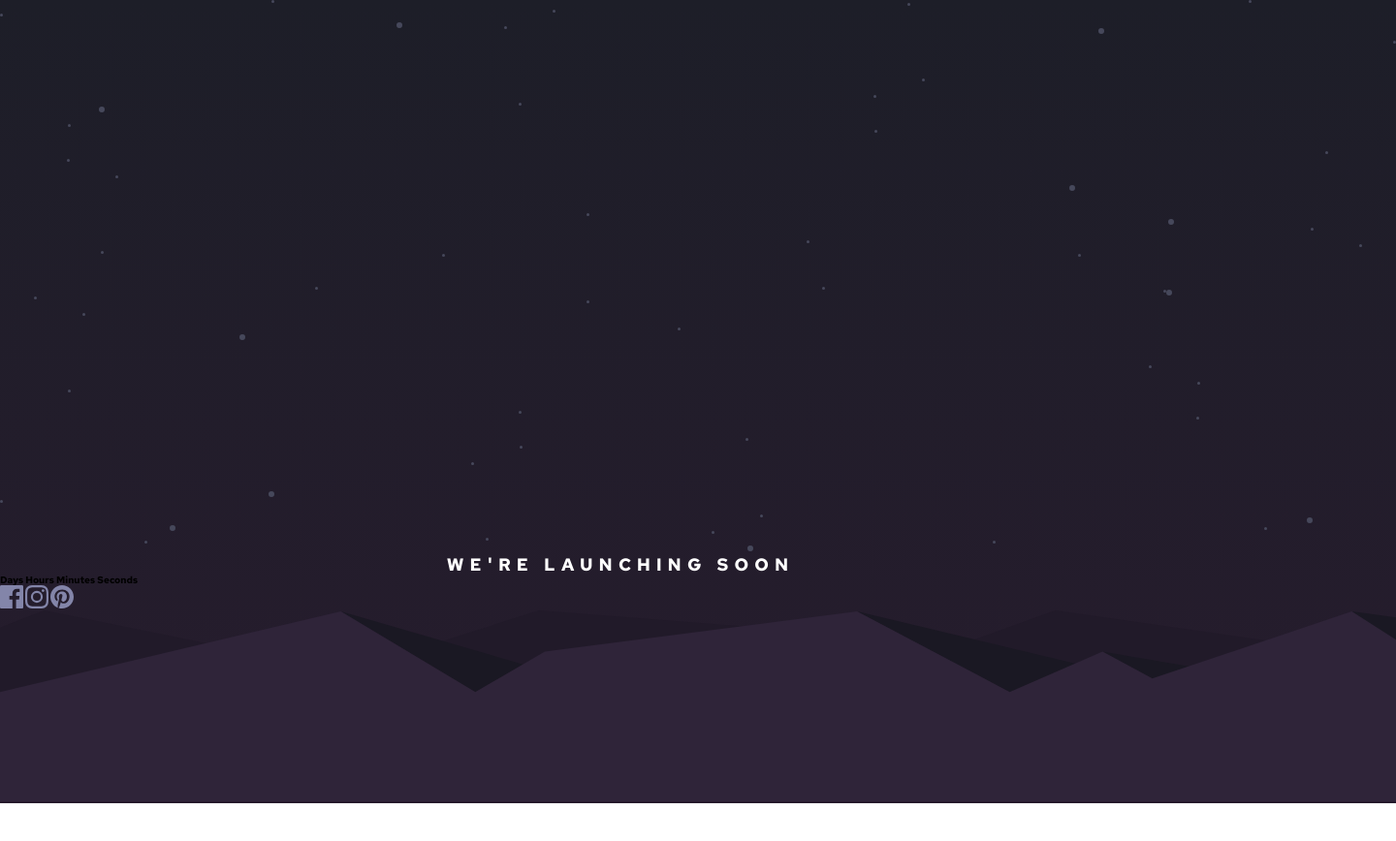
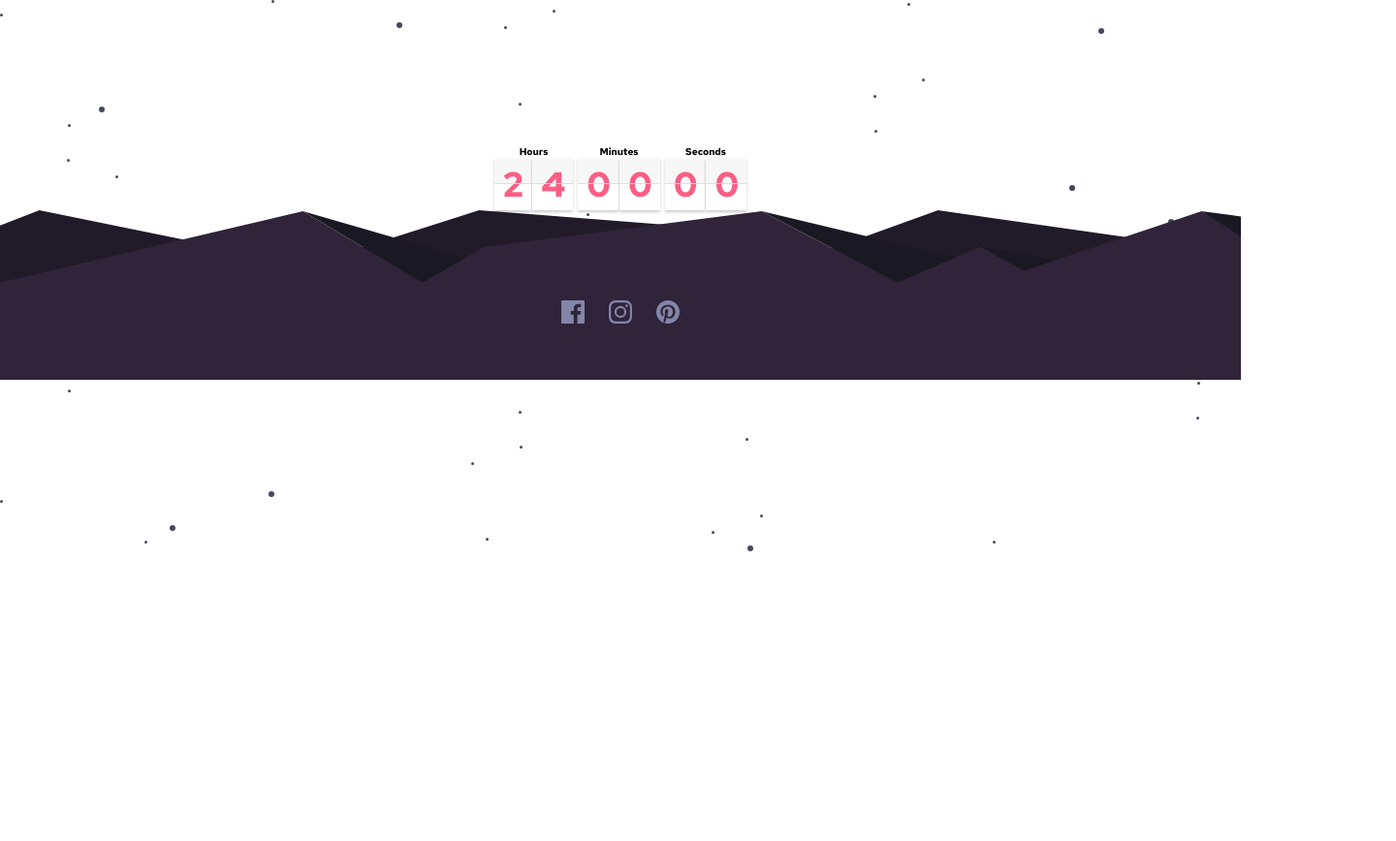
Before and after one commit to Tornike-Peradze/Launch-countdown-timer, a plain HTML site: page index.html in a window 1280 px wide. Shown: the whole page at 97% size, 1440 px wide, since content can reach past the window. Before the commit the page ends 829 px from the top, so only its background shows below. Drawn offline with Linux system fonts and the light colour scheme.

Commit message:
html and js changes

```diff
--- a/index.html
+++ b/index.html
@@ -15,18 +15,71 @@
     <script src="./js/main.js"></script>
   </head>
   <body>
-    <main>
-      <img src="./images/bg-stars.svg" alt="background-stars" />
-      <!--This is star image for background design-->
-      <h1>We're launching soon</h1>
-      <section class="flip-card"></section>
-      Days Hours Minutes Seconds
-    </main>
+    <h1>We're launching soon</h1>
+    <div class="container">
+      <div class="container-segment">
+        <div class="segment-title">Hours</div>
+        <div class="segment">
+          <div class="flip-card" data-hours-tens>
+            <div class="top">2</div>
+            <div class="bottom">2</div>
+          </div>
+          <div class="flip-card" data-hours-ones>
+            <div class="top">4</div>
+            <div class="bottom">4</div>
+          </div>
+        </div>
+      </div>
+      <div class="container-segment">
+        <div class="segment-title">Minutes</div>
+        <div class="segment">
+          <div class="flip-card" data-minutes-tens>
+            <div class="top">0</div>
+            <div class="bottom">0</div>
+          </div>
+          <div class="flip-card" data-minutes-ones>
+            <div class="top">0</div>
+            <div class="bottom">0</div>
+          </div>
+        </div>
+      </div>
+      <div class="container-segment">
+        <div class="segment-title">Seconds</div>
+        <div class="segment">
+          <div class="flip-card" data-seconds-tens>
+            <div class="top">0</div>
+            <div class="bottom">0</div>
+          </div>
+          <div class="flip-card" data-seconds-ones>
+            <div class="top">0</div>
+            <div class="bottom">0</div>
+          </div>
+        </div>
+      </div>
+    </div>
     <footer>
-      <img src="./images/icon-facebook.svg" alt="" />
-      <img src="./images/icon-instagram.svg" alt="" />
-      <img src="./images/icon-pinterest.svg" alt="" />
-      <img src="./images/pattern-hills.svg" alt="" />
+      <img
+        src="./images/pattern-hills.svg"
+        alt="pattern-hills"
+        class="footer-img"
+      />
+      <div class="icons">
+        <img
+          src="./images/icon-facebook.svg"
+          alt="icon-facebook"
+          class="icon"
+        />
+        <img
+          src="./images/icon-instagram.svg"
+          alt="icon-instagram"
+          class="icon"
+        />
+        <img
+          src="./images/icon-pinterest.svg"
+          alt="icon-pinterest"
+          class="icon"
+        />
+      </div>
     </footer>
   </body>
 </html>
--- a/styles/style.css
+++ b/styles/style.css
@@ -14,26 +14,168 @@ html {
 
 body {
   font-family: "Red Hat Text", sans-serif;
-  background: linear-gradient(
+  background-color: linear-gradient(
     180deg,
     #1d1e28 0.06%,
     #261c2d 94.83%,
     #261a2d 100%
   );
-  min-height: 100vh;
+  height: 100vh;
+  background-image: url(../images/bg-stars.svg);
+  background-repeat: no-repeat;
 }
 
-/*
-   Mobile Version
-*/
+/* Main */
+
+.stars {
+  /* height: 100vh; */
+}
 
 h1 {
   color: #fff;
   text-align: center;
-  font-size: 18px;
+  font-size: 22px;
   font-weight: 700;
-  line-height: normal;
-  letter-spacing: 6.136px;
+  letter-spacing: 7.5px;
   text-transform: uppercase;
-  margin: 0 2.4rem;
+  margin-top: 13rem;
 }
+
+.flip-card {
+  display: inline-flex;
+  flex-direction: column;
+}
+
+.top,
+.bottom {
+  height: 0.75em;
+  line-height: 1;
+  padding: 0.25em;
+}
+
+.top {
+  background-color: #343650;
+  font-size: 36px;
+  color: #fb5e84;
+  text-align: center;
+  font-weight: 700;
+  line-height: 71px; /* 197.222% */
+  letter-spacing: -1.08px;
+}
+
+.bottom {
+  background-color: #343650;
+  font-size: 36px;
+  color: #fb5e84;
+  text-align: center;
+  font-weight: 700;
+  line-height: 71px; /* 197.222% */
+  letter-spacing: -1.08px;
+  display: flex;
+  align-items: flex-end;
+}
+
+.flip-card {
+  position: relative;
+  display: inline-flex;
+  flex-direction: column;
+  box-shadow: 0 2px 3px 0 rgba(0, 0, 0, 0.2);
+  border-radius: 0.1em;
+}
+
+.top,
+.bottom,
+.flip-card .top-flip,
+.flip-card .bottom-flip {
+  height: 0.75em;
+  line-height: 1;
+  padding: 0.25em;
+  overflow: hidden;
+}
+
+.top,
+.flip-card .top-flip {
+  background-color: #f7f7f7;
+  border-top-right-radius: 0.1em;
+  border-top-left-radius: 0.1em;
+  border-bottom: 1px solid rgba(0, 0, 0, 0.1);
+}
+
+.bottom,
+.flip-card .bottom-flip {
+  background-color: white;
+  display: flex;
+  align-items: flex-end;
+  border-bottom-right-radius: 0.1em;
+  border-bottom-left-radius: 0.1em;
+}
+
+.flip-card .top-flip {
+  position: absolute;
+  width: 100%;
+  animation: flip-top 250ms ease-in;
+  transform-origin: bottom;
+}
+
+@keyframes flip-top {
+  100% {
+    transform: rotateX(90deg);
+  }
+}
+
+.flip-card .bottom-flip {
+  position: absolute;
+  bottom: 0;
+  width: 100%;
+  animation: flip-bottom 250ms ease-out 250ms;
+  transform-origin: top;
+  transform: rotateX(90deg);
+}
+
+@keyframes flip-bottom {
+  100% {
+    transform: rotateX(0deg);
+  }
+}
+
+.container {
+  display: flex;
+  gap: 0.5em;
+  justify-content: center;
+}
+
+.container-segment {
+  display: flex;
+  flex-direction: column;
+  gap: 0.1em;
+  align-items: center;
+}
+
+.segment {
+  display: flex;
+  gap: 0.1em;
+}
+
+.segment-title {
+  font-size: 1rem;
+}
+
+/* Footer */
+
+footer {
+  position: relative;
+}
+
+.footer-img {
+  width: 100%;
+  display: block;
+}
+
+.icons {
+  position: absolute;
+  top: 60%;
+  left: 50%;
+  transform: translate(-50%, -50%);
+  display: flex;
+  gap: 2.5rem;
+}
```
